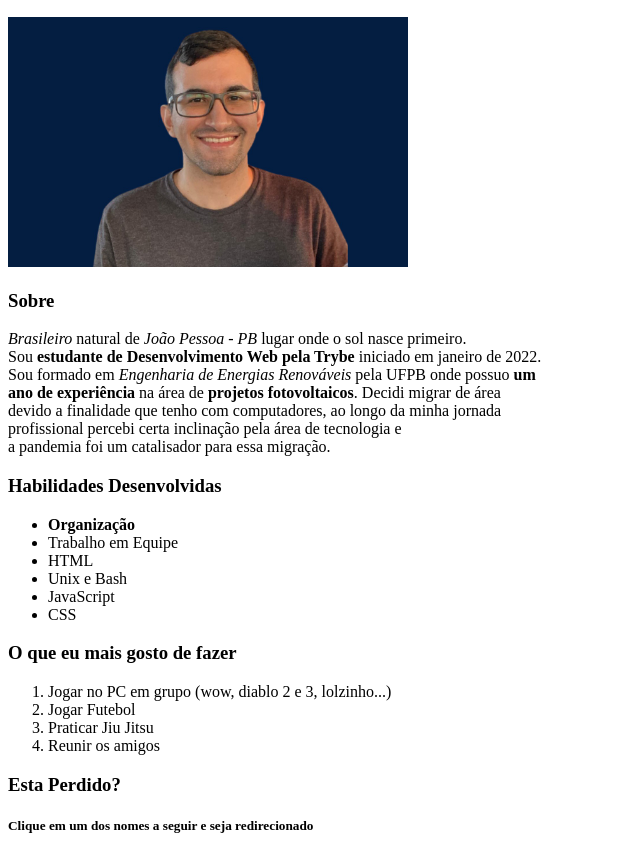
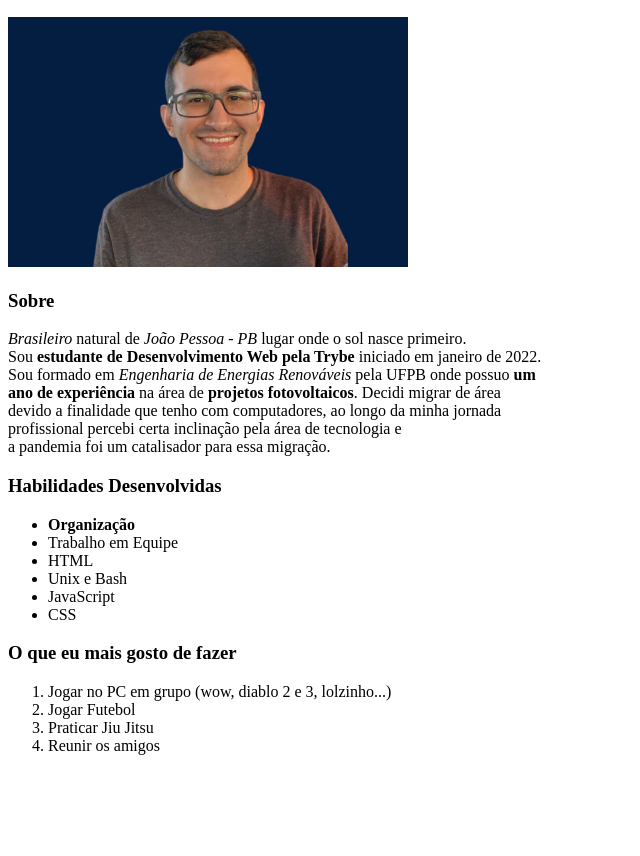
Before and after one commit to danilo-fq/danilo-fq.github.io, a plain HTML site: page index.html in a window 1280 px wide. Shown: the part 136-992 px from the top of the page, without its empty margins (0-640 px from the left). After the commit the page ends 907 px from the top, so only its background shows below. Drawn offline with Linux system fonts and the light colour scheme.

Commit message:
Removendo Titulo "esta perdido"

```diff
--- a/index.html
+++ b/index.html
@@ -36,7 +36,5 @@
             <li>Praticar Jiu Jitsu</li>
             <li>Reunir os amigos</li>
         </ol>
-    <h3>Esta Perdido?</h3>
-    <h5>Clique em um dos nomes a seguir e seja redirecionado</h5>
-</body>
+    </body>
 </html>
```
